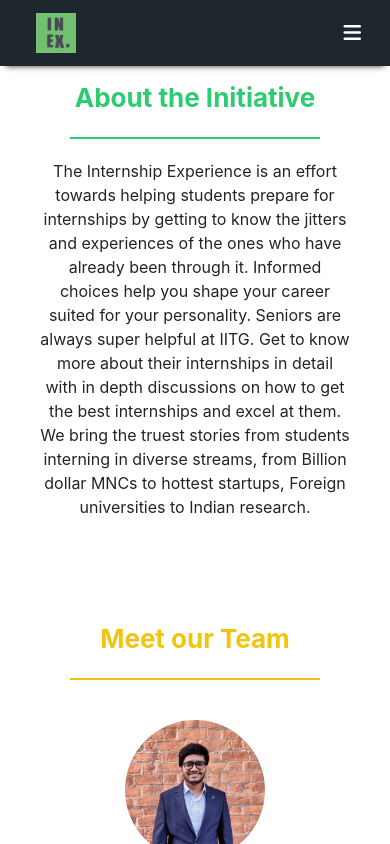
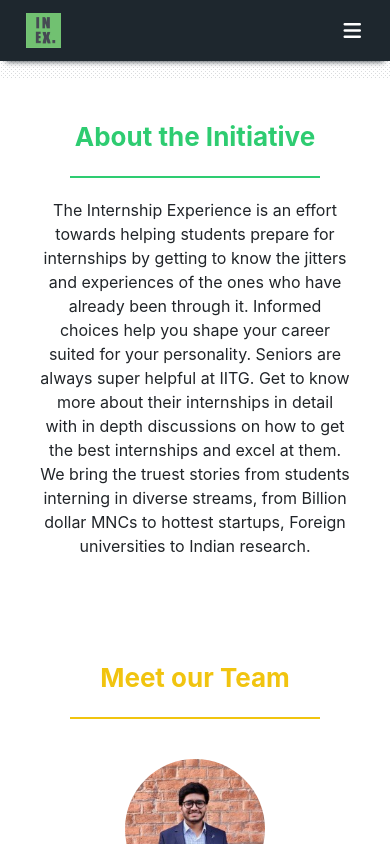
Before and after one commit to internxiitg/internxiitg.github.io, a React (Create React App) app: page /about in a window 390 px wide. Shown: the top 844 px of the page. Built offline with nearby package versions, Linux system fonts and the light colour scheme.

Commit message:
logo color fixed

```diff
--- a/src/index.css
+++ b/src/index.css
@@ -27,9 +27,9 @@ code {
 
 @media only screen and (max-width: 600px) {
   .logo-img {
-    height: 40px;
-    width: 40px;
-    margin-left: 20px;
+    height: 35px;
+    width: 35px;
+    margin-left: 10px;
   }
 }
 
@@ -877,7 +877,7 @@ code {
     background-color: white;
     padding: 10%;
     text-align: center;
-    margin-top: 10%;
+    margin-top: 20%;
   }
 }
 
```
